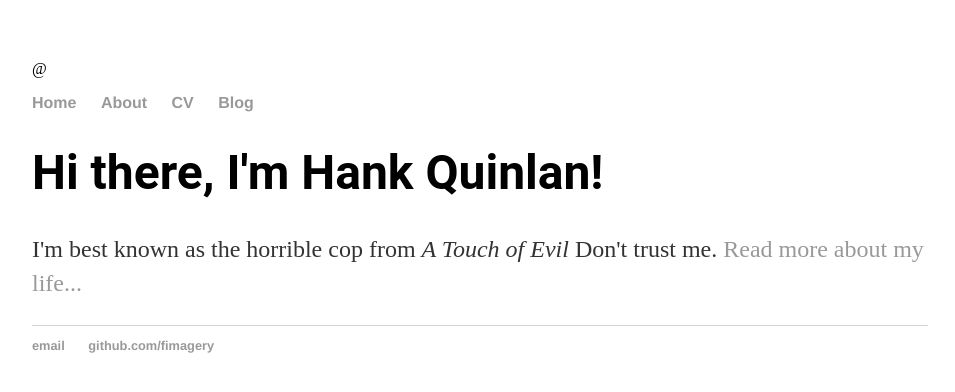
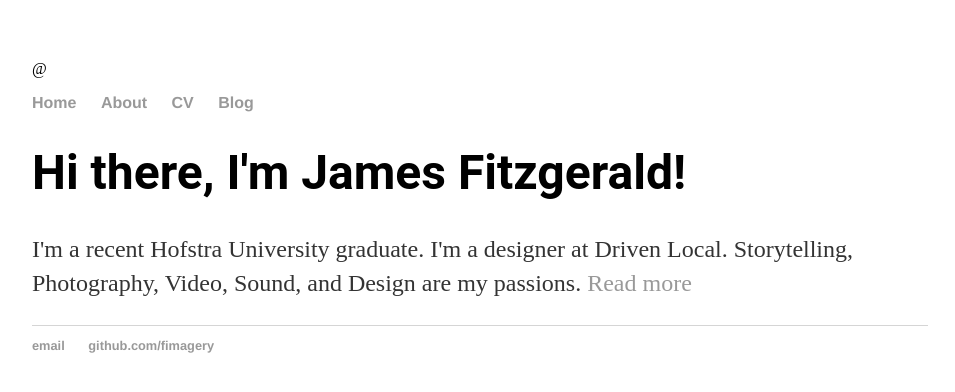
Before and after one commit to fimagery/fimagery.github.io, a Jekyll site: the page built from index.html, in a window 1280 px wide. Shown: the top 392 px of the page, without its empty margins (160-1115 px from the left). Built offline with Jekyll 4.4.1, drawn with Linux system fonts in a browser that asks for light colours.

Commit message:
Update index.html

```diff
--- a/index.html
+++ b/index.html
@@ -1,8 +1,8 @@
 ---
 layout: default
-title: Hank Quinlan, Horrible Cop
+title: Fimagery
 ---
 <div class="blurb">
-	<h1>Hi there, I'm Hank Quinlan!</h1>
-	<p>I'm best known as the horrible cop from <em>A Touch of Evil</em> Don't trust me. <a href="/about">Read more about my life...</a></p>
+	<h1>Hi there, I'm James Fitzgerald!</h1>
+	<p>I'm a recent Hofstra University graduate. I'm a designer at Driven Local. Storytelling, Photography, Video, Sound, and Design are my passions. <a href="/about">Read more</a></p>
 </div><!-- /.blurb -->
```
